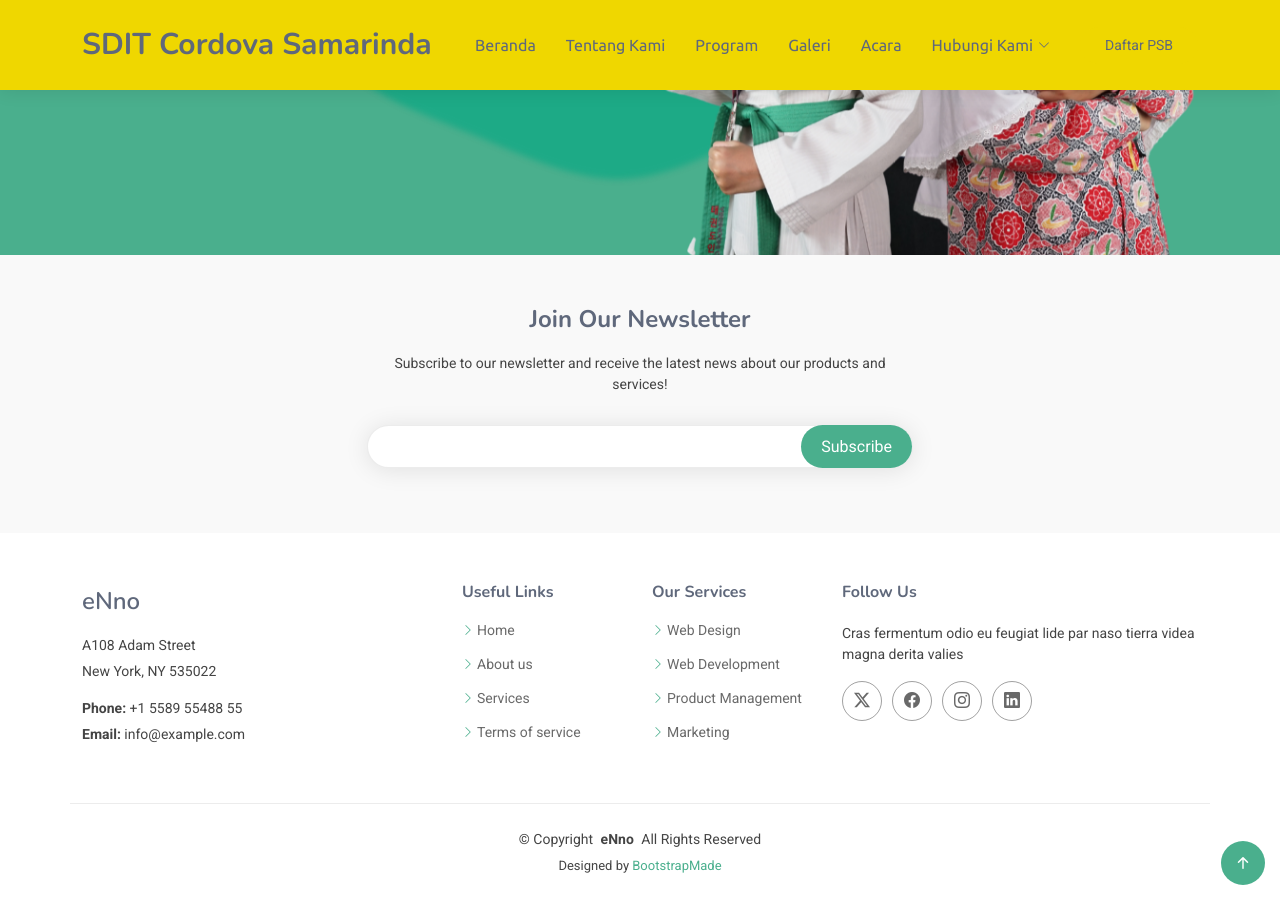
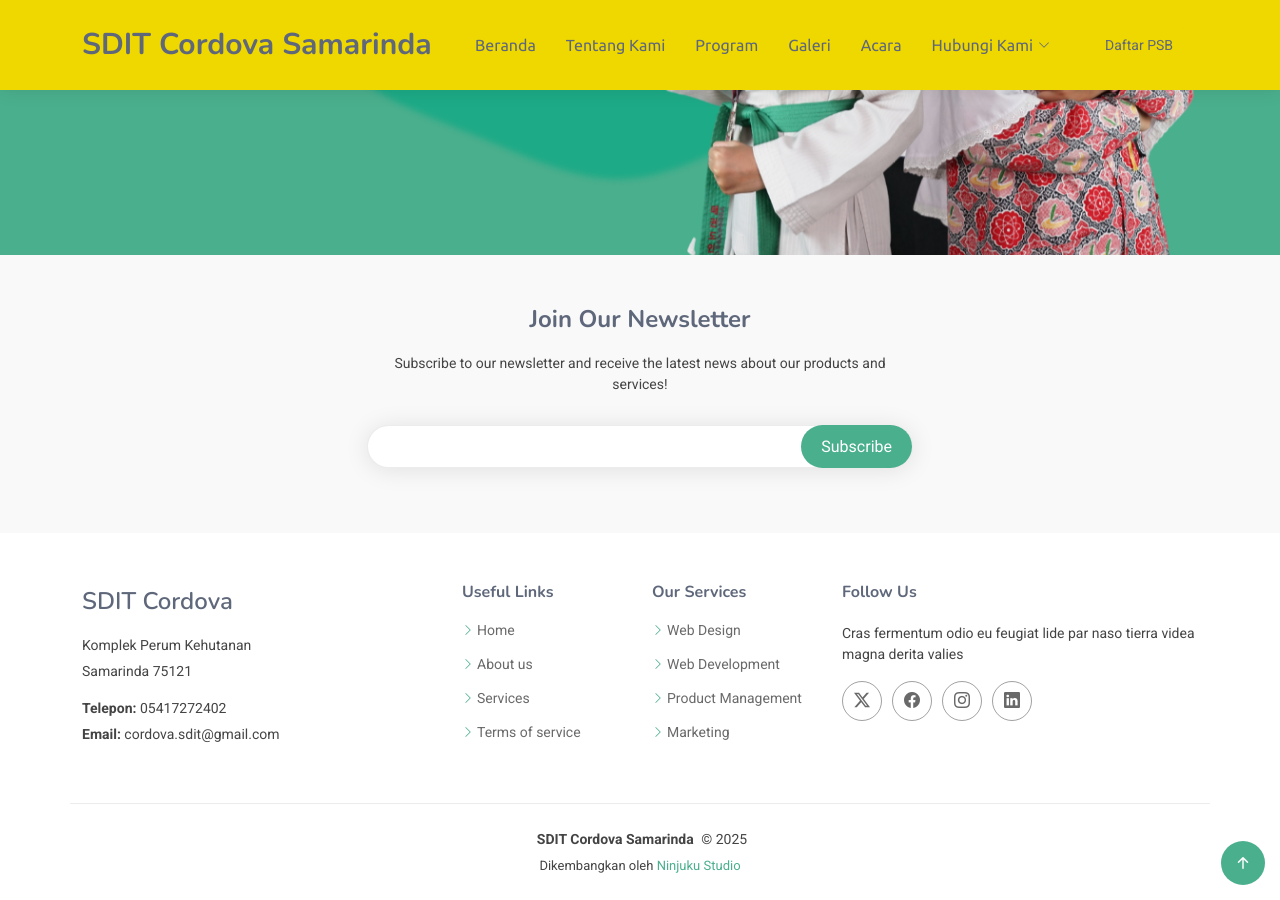
Before and after one commit to ideal1st/sditcordova, a Jekyll site: the page built from index.html, in a window 1280 px wide and 900 px high, scrolled down 672 px. Built offline with Jekyll 4.4.1, drawn with Linux system fonts in a browser that asks for light colours; the list of posts is cut into pages by our own code.

Commit message:
Updated the footer section.

```diff
--- a/_includes/footer.html
+++ b/_includes/footer.html
@@ -21,13 +21,13 @@
       <div class="row gy-4">
         <div class="col-lg-4 col-md-6 footer-about">
           <a href="index.html" class="d-flex align-items-center">
-            <span class="sitename">eNno</span>
+            <span class="sitename">SDIT Cordova</span>
           </a>
           <div class="footer-contact pt-3">
-            <p>A108 Adam Street</p>
-            <p>New York, NY 535022</p>
-            <p class="mt-3"><strong>Phone:</strong> <span>+1 5589 55488 55</span></p>
-            <p><strong>Email:</strong> <span>info@example.com</span></p>
+            <p>Komplek Perum Kehutanan</p>
+            <p>Samarinda 75121</p>
+            <p class="mt-3"><strong>Telepon:</strong> <span>05417272402</span></p>
+            <p><strong>Email:</strong> <span>cordova.sdit@gmail.com</span></p>
           </div>
         </div>
 
@@ -66,13 +66,13 @@
     </div>
 
     <div class="container copyright text-center mt-4">
-      <p>© <span>Copyright</span> <strong class="px-1 sitename">eNno</strong> <span>All Rights Reserved</span></p>
+      <p><strong class="px-1 sitename">SDIT Cordova Samarinda</strong> <span> © 2025</span></p>
       <div class="credits">
         <!-- All the links in the footer should remain intact. -->
         <!-- You can delete the links only if you've purchased the pro version. -->
         <!-- Licensing information: https://bootstrapmade.com/license/ -->
         <!-- Purchase the pro version with working PHP/AJAX contact form: [buy-url] -->
-        Designed by <a href="https://bootstrapmade.com/">BootstrapMade</a>
+        Dikembangkan oleh <a href="https://ninjuku.studio/">Ninjuku Studio</a>
       </div>
     </div>
 
```
